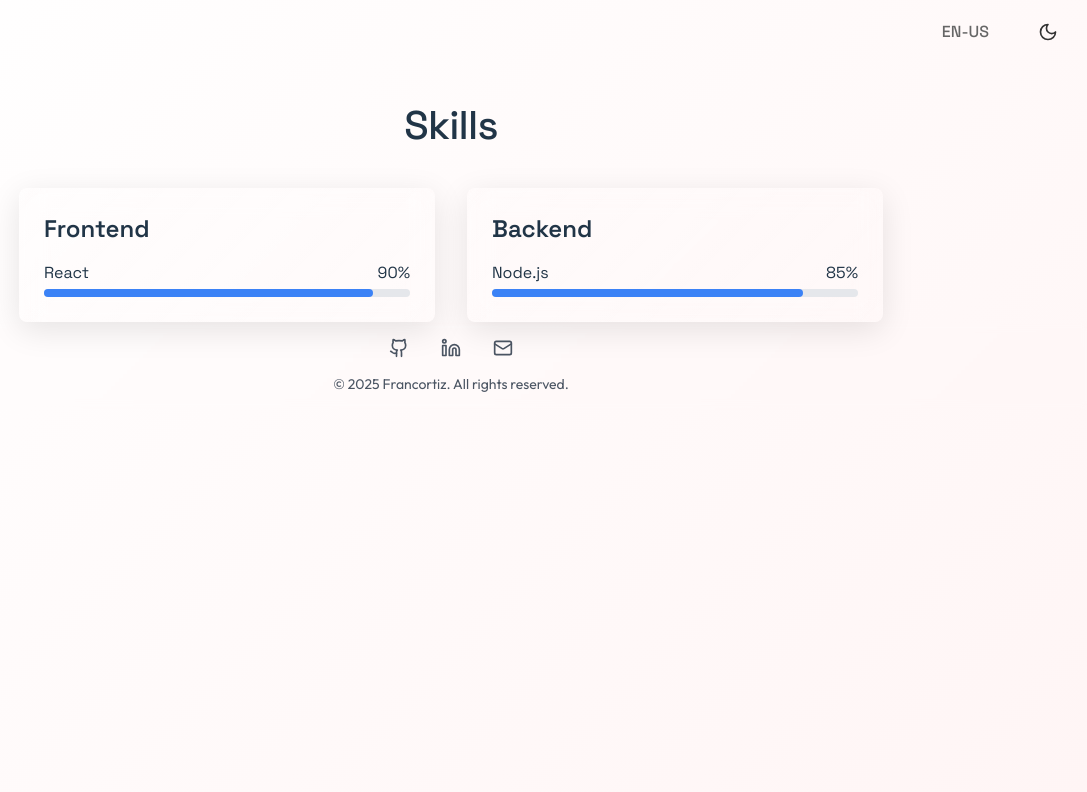
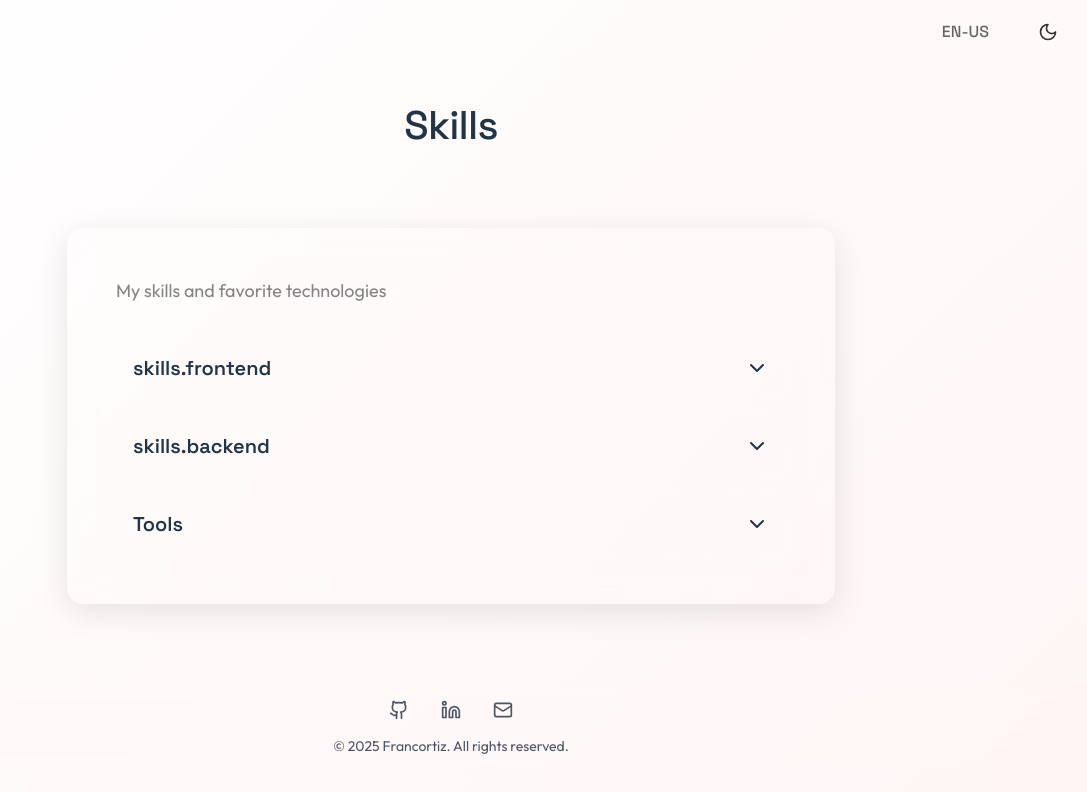
Before and after one commit to Francortiz-137/mi-portfolio, a React (Vite) app: page /skills in a window 1280 px wide. Shown: the top 792 px of the page, without its empty margins (189-1276 px from the left). Built offline with nearby package versions, Linux system fonts and the light colour scheme; a web font is replaced by a local one.

Commit message:
style: add profile image and skills section styles in index.css; implement profile image container and skills categories in About and Skills components for enhanced user interface and interaction

```diff
--- a/src/index.css
+++ b/src/index.css
@@ -1178,3 +1178,81 @@ input, textarea {
   border-color: rgba(255, 255, 255, 0.3);
   outline: none;
 }
+
+/* Profile image styles */
+.profile-image-container {
+  position: relative;
+  border: 3px solid rgba(255, 255, 255, 0.2);
+  box-shadow: 0 8px 32px 0 rgba(0, 0, 0, 0.1);
+  transition: all 0.3s ease;
+}
+
+.dark .profile-image-container {
+  border-color: rgba(255, 255, 255, 0.3);
+  box-shadow: 0 8px 32px 0 rgba(0, 0, 0, 0.3);
+}
+
+.profile-image-container:hover {
+  transform: scale(1.05);
+  box-shadow: 0 12px 40px 0 rgba(0, 0, 0, 0.2);
+}
+
+.dark .profile-image-container:hover {
+  box-shadow: 0 12px 40px 0 rgba(0, 0, 0, 0.4);
+}
+
+.profile-image-container img {
+  transition: transform 0.3s ease;
+}
+
+.profile-image-container:hover img {
+  transform: scale(1.1);
+}
+
+/* Skills styles */
+.skill-category {
+  margin-bottom: 1rem;
+}
+
+.category-button {
+  background: linear-gradient(135deg, rgba(255, 255, 255, 0.1), rgba(255, 255, 255, 0.05));
+  border: 1px solid rgba(255, 255, 255, 0.1);
+  color: inherit;
+  transition: all 0.3s ease;
+}
+
+.category-button:hover {
+  background: linear-gradient(135deg, rgba(255, 255, 255, 0.15), rgba(255, 255, 255, 0.1));
+  transform: translateY(-2px);
+}
+
+.dark .category-button {
+  background: linear-gradient(135deg, rgba(26, 26, 26, 0.8), rgba(10, 10, 10, 0.8));
+  border: 1px solid rgba(74, 144, 226, 0.2);
+}
+
+.dark .category-button:hover {
+  background: linear-gradient(135deg, rgba(26, 26, 26, 0.9), rgba(10, 10, 10, 0.9));
+}
+
+.tech-item {
+  background: linear-gradient(135deg, rgba(255, 255, 255, 0.1), rgba(255, 255, 255, 0.05));
+  border: 1px solid rgba(255, 255, 255, 0.1);
+  font-weight: 500;
+  cursor: default;
+}
+
+.tech-item:hover {
+  background: linear-gradient(135deg, rgba(255, 255, 255, 0.15), rgba(255, 255, 255, 0.1));
+  box-shadow: 0 8px 32px 0 rgba(0, 0, 0, 0.1);
+}
+
+.dark .tech-item {
+  background: linear-gradient(135deg, rgba(26, 26, 26, 0.8), rgba(10, 10, 10, 0.8));
+  border: 1px solid rgba(74, 144, 226, 0.2);
+}
+
+.dark .tech-item:hover {
+  background: linear-gradient(135deg, rgba(26, 26, 26, 0.9), rgba(10, 10, 10, 0.9));
+  box-shadow: 0 8px 32px 0 rgba(0, 0, 0, 0.3);
+}
--- a/src/pages/About.tsx
+++ b/src/pages/About.tsx
@@ -14,6 +14,18 @@ const About: React.FC = () => {
         transition={{ duration: 0.5 }}
       >
         <div className="container mx-auto px-4">
+          {/* Profile image container */}
+          <div className="glass-container mb-8 flex flex-col items-center">
+            <div className="profile-image-container w-48 h-48 md:w-64 md:h-64 rounded-full overflow-hidden mb-6">
+              <img
+                src="https://via.placeholder.com/300"
+                alt="Profile"
+                className="w-full h-full object-cover"
+              />
+            </div>
+          </div>
+
+          {/* About text container */}
           <div className="glass-container">
             <p className="text-lg mb-4">
               {t('about.description')}
--- a/src/pages/Skills.tsx
+++ b/src/pages/Skills.tsx
@@ -1,45 +1,76 @@
+import React, { useState } from 'react';
 import { motion } from "framer-motion";
 import PageTemplate from "./PageTemplate";
 import { useTranslation } from 'react-i18next';
+import { ChevronDown, ChevronUp } from 'lucide-react';
 
 const Skills: React.FC = () => {
   const { t } = useTranslation();
+  const [activeCategory, setActiveCategory] = useState<string | null>(null);
+
+  const categories = {
+    frontend: {
+      title: t('skills.frontend'),
+      technologies: ['HTML', 'CSS', 'JavaScript', 'TypeScript', 'Tailwind CSS', 'SASS', 'React', 'Angular']
+    },
+    backend: {
+      title: t('skills.backend'),
+      technologies: ['Java', 'Python', 'MySQL', 'PostgreSQL', 'MongoDB', 'Spring Boot']
+    },
+    tools: {
+      title: t('skills.tools'),
+      technologies: ['Figma', 'Git', 'VS Code', 'Docker', 'Postman', 'Jira']
+    }
+  };
+
+  const toggleCategory = (category: string) => {
+    setActiveCategory(activeCategory === category ? null : category);
+  };
 
   return (
     <PageTemplate title={t('skills.title')}>
       <motion.div
         initial={{ opacity: 0, y: 20 }}
         animate={{ opacity: 1, y: 0 }}
-      transition={{ delay: 0.2 }}
-      className="max-w-4xl mx-auto mt-8"
+        transition={{ duration: 0.5 }}
       >
-      <div className="grid grid-cols-1 md:grid-cols-2 gap-8">
-        <div className="glass p-6 rounded-lg">
-          <h3 className="text-2xl font-semibold mb-4">Frontend</h3>
+        <div className="container mx-auto px-4">
+          <div className="glass-container">
+            <p className="text-lg mb-8">{t('skills.description')}</p>
+
             <div className="space-y-4">
-            <div>
-              <div className="flex justify-between mb-1">
-                <span>React</span>
-                <span>90%</span>
+              {Object.entries(categories).map(([key, category]) => (
+                <div key={key} className="skill-category">
+                  <button
+                    onClick={() => toggleCategory(key)}
+                    className="category-button w-full flex items-center justify-between p-4 rounded-lg transition-all duration-300"
+                  >
+                    <h3 className="text-xl font-semibold">{category.title}</h3>
+                    {activeCategory === key ? <ChevronUp /> : <ChevronDown />}
+                  </button>
+
+                  <motion.div
+                    initial={false}
+                    animate={{
+                      height: activeCategory === key ? 'auto' : 0,
+                      opacity: activeCategory === key ? 1 : 0
+                    }}
+                    transition={{ duration: 0.3 }}
+                    className="overflow-hidden"
+                  >
+                    <div className="grid grid-cols-2 md:grid-cols-4 gap-4 p-4">
+                      {category.technologies.map((tech) => (
+                        <div
+                          key={tech}
+                          className="tech-item glass p-4 rounded-lg text-center transition-all duration-300 hover:scale-105"
+                        >
+                          {tech}
                         </div>
-              <div className="w-full bg-gray-200 dark:bg-gray-700 rounded-full h-2">
-                <div className="bg-blue-500 h-2 rounded-full" style={{ width: "90%" }}></div>
+                      ))}
                     </div>
+                  </motion.div>
                 </div>
-          </div>
-        </div>
-        <div className="glass p-6 rounded-lg">
-          <h3 className="text-2xl font-semibold mb-4">Backend</h3>
-          <div className="space-y-4">
-            <div>
-              <div className="flex justify-between mb-1">
-                <span>Node.js</span>
-                <span>85%</span>
-              </div>
-              <div className="w-full bg-gray-200 dark:bg-gray-700 rounded-full h-2">
-                <div className="bg-blue-500 h-2 rounded-full" style={{ width: "85%" }}></div>
-              </div>
-            </div>
+              ))}
             </div>
           </div>
         </div>
```
Lines whose indentation alone changed are shown as unchanged.
